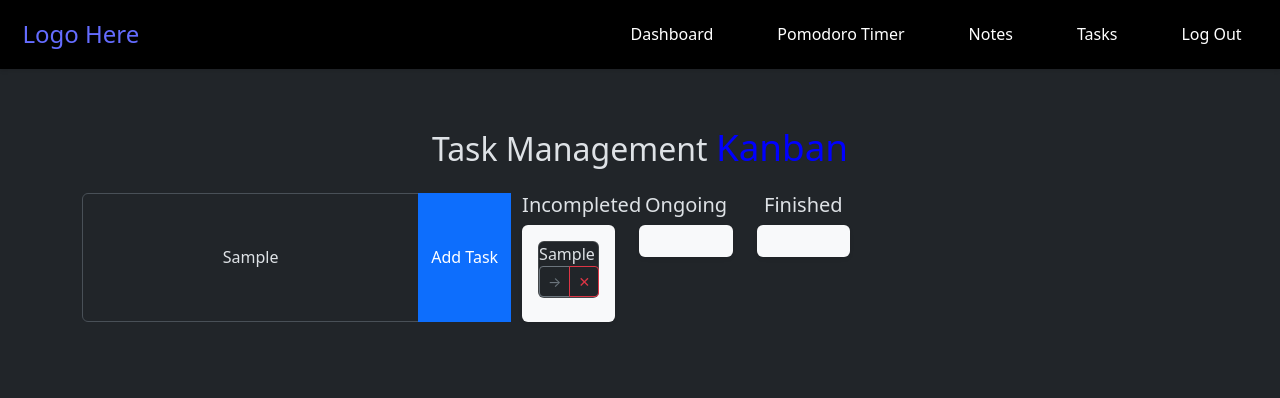
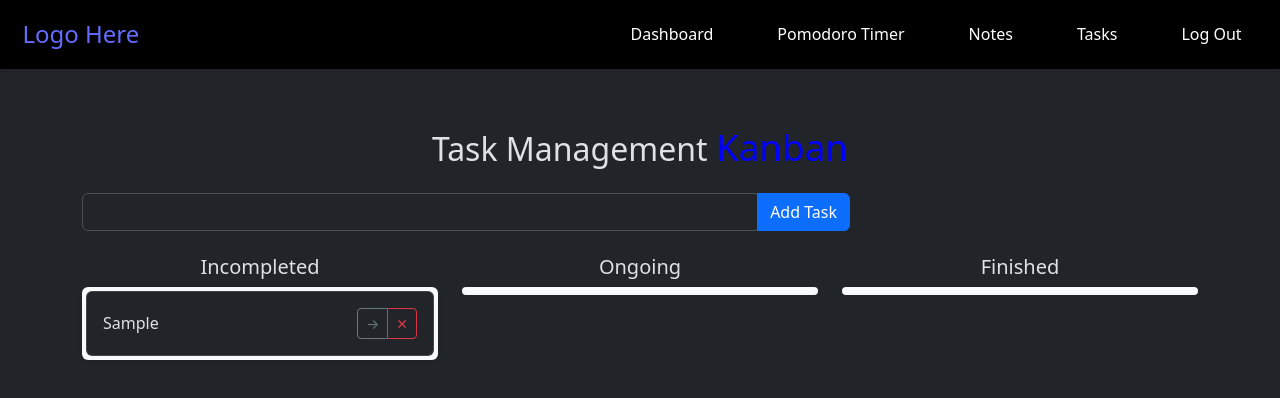
Before and after one commit to ANewProfile/synapse, a React (Vite) app in the folder client/: page /tasks in a window 1280 px wide. Both pictures are taken after typing "Sample" into the empty fields and a click on the button "Add Task". Shown: the top 398 px of the page. Built offline with nearby package versions, Linux system fonts and the light colour scheme; no server answers.

Commit message:
ig imma make it even more complex

```diff
--- a/client/src/pages/Tasks.jsx
+++ b/client/src/pages/Tasks.jsx
@@ -25,7 +25,9 @@ const KanbanTasks = () => {
         text: newTask.trim(),
         status: "Incompleted",
       },
+      ...tasks,
     ]);
+    setNewTask("");
   };
 
   const taskRemove = (id) => {
@@ -83,25 +85,43 @@ const KanbanTasks = () => {
         <button className="btn btn-primary" onClick={taskAdd}>
           Add Task
         </button>
+      </div>
 
       <div className="row">
         {statuses.map((status) => (
           <div className="col-md-4" key={status}>
             <h5 className="text-center">{status}</h5>
-              <div className="bg-light p-3 rounded shadow-sm min-vh-50">
+            <div className="bg-light p-1  rounded shadow-sm min-vh-50">
               {tasks
                 .filter((t) => t.status === status)
                 .map((task) => (
-                    <div className="card mb-2" key={task.id}>
-                      <span>{task.text}</span>
+                  <div className="card " key={task.id}>
+                    <div
+                      className="
+                    card-body d-flex justify-content-between align-items-center
+                    "
+                    >
+                      <span
+                        style={{
+                          textAlign: "center",
+                        }}
+                      >
+                        {task.text}
+                      </span>
                       <div className="btn-group">
                         {status !== "Incompleted" && (
-                          <button className="btn btn-outline-secondary btn-sm">
+                          <button
+                            className="btn btn-outline-secondary btn-sm"
+                            onClick={() => taskMove(task.id, -1)}
+                          >
                             ←
                           </button>
                         )}
                         {status !== "Finished" && (
-                          <div className="btn btn-outline-secondary btn-sm">
+                          <div
+                            className="btn btn-outline-secondary btn-sm"
+                            onClick={() => taskMove(task.id, +1)}
+                          >
                             →
                           </div>
                         )}
@@ -114,13 +134,13 @@ const KanbanTasks = () => {
                         </button>
                       </div>
                     </div>
+                  </div>
                 ))}
             </div>
           </div>
         ))}
       </div>
     </div>
-    </div>
   );
 };
 
```
Lines whose indentation alone changed are shown as unchanged.
